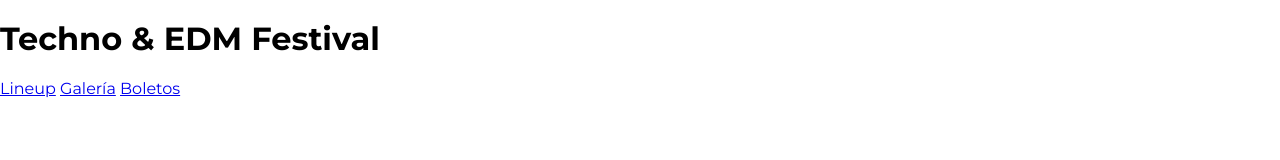
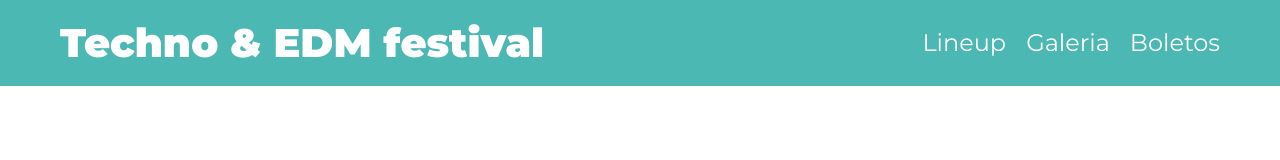
Before and after one commit to lucas22dossantos/festival-musica-landing-page, a website: page index.html in a window 1280 px wide. Drawn offline with Linux system fonts and the light colour scheme.

Commit message:
Primer commit: estructurando el proyecto

```diff
--- a/index.html
+++ b/index.html
@@ -13,16 +13,15 @@
       rel="stylesheet"
     />
 
-    <title>sass</title>
+    <title>Techno & EDM Festival</title>
   </head>
   <body>
     <header class="header">
       <div class="contenedor contenido-header">
-        <h1>Techno & EDM Festival</h1>
-
+        <h1>Techno & EDM festival</h1>
         <nav class="navegacion-principal">
           <a href="#">Lineup</a>
-          <a href="#">Galería</a>
+          <a href="#">Galeria</a>
           <a href="#">Boletos</a>
         </nav>
       </div>
--- /dev/null
+++ b/src/scss/_index.scss
@@ -0,0 +1,2 @@
+@forward "base/index";
+@forward "layout/index";
--- a/src/scss/app.scss
+++ b/src/scss/app.scss
@@ -1 +1,2 @@
 @forward "base";
+@use "index";
--- a/src/scss/base/_globales.scss
+++ b/src/scss/base/_globales.scss
@@ -28,7 +28,6 @@ p {
 }
 a {
   text-decoration: none;
-  background: red;
 }
 h1,
 h2,
--- a/src/scss/base/_variables.scss
+++ b/src/scss/base/_variables.scss
@@ -1,5 +1,5 @@
 //creamos una variable para las fuentes
-$fuente_pricipal: "Montserrat", sans-serif;
+$fuente_principal: "Montserrat", sans-serif;
 
 // Colores
 $verde: #4cb8b3;
--- /dev/null
+++ b/src/scss/layout/_header.scss
@@ -0,0 +1,29 @@
+@use "../base/variables" as v;
+
+.header {
+  background-color: v.$verde;
+
+  .contenido-header {
+    padding: 2rem;
+    display: flex;
+    justify-content: space-between;
+    align-items: center;
+  }
+  h1 {
+    color: v.$blanco;
+    margin: 0;
+  }
+}
+
+.navegacion-principal {
+  display: flex;
+  gap: 2rem;
+  a {
+    color: v.$blanco;
+    font-size: 2.4rem;
+
+    &:hover {
+      color: v.$amarillo;
+    }
+  }
+}
--- /dev/null
+++ b/src/scss/layout/_index.scss
@@ -0,0 +1 @@
+@forward "header";
```
Also changed, not shown: README.md (added), build/css/app.css, 1 other file.
